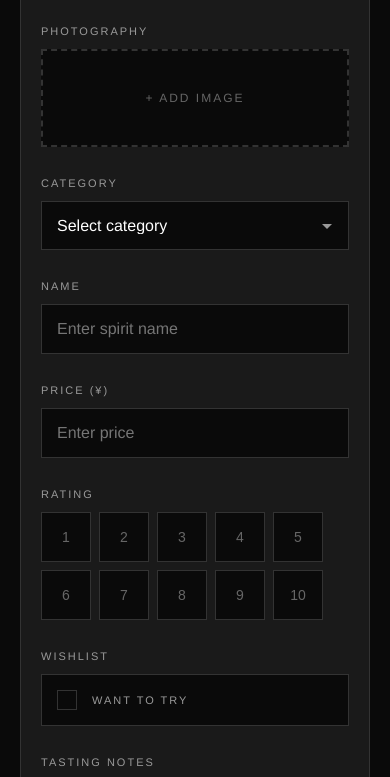
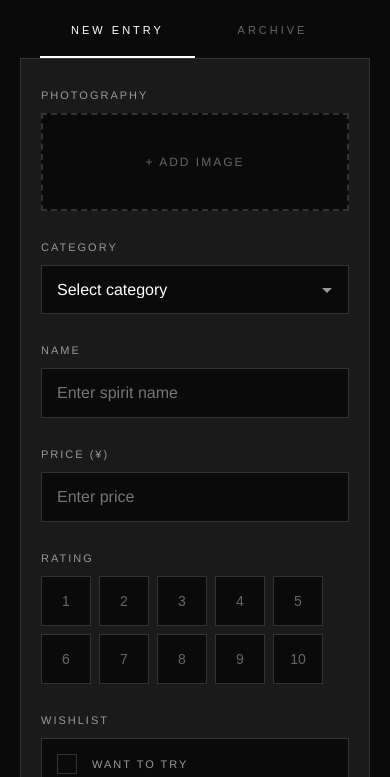
Before and after one commit to penginwhisky-sudo/spirits-journa, a plain HTML site: page index.html in a window 390 px wide. Shown: the part 94-871 px from the top of the page. Drawn offline with Linux system fonts and the light colour scheme.

Commit message:
index.html

```diff
--- a/index.html
+++ b/index.html
@@ -24,18 +24,70 @@
       margin: 0 auto;
       background: #1a1a1a;
       border-radius: 2px;
-      padding: 40px 30px;
       border: 1px solid #333;
     }
 
     h1 {
       color: #fff;
-      margin-bottom: 40px;
+      padding: 40px 30px 30px;
       text-align: center;
       font-size: 32px;
       font-weight: 300;
       letter-spacing: 8px;
       text-transform: uppercase;
+    }
+
+    /* タブナビゲーション */
+    .tab-navigation {
+      display: flex;
+      border-bottom: 1px solid #333;
+      padding: 0 30px;
+    }
+
+    .tab-btn {
+      flex: 1;
+      padding: 20px;
+      background: transparent;
+      border: none;
+      color: #666;
+      font-size: 11px;
+      letter-spacing: 3px;
+      text-transform: uppercase;
+      cursor: pointer;
+      transition: all 0.3s;
+      position: relative;
+      border-bottom: 2px solid transparent;
+    }
+
+    .tab-btn:hover {
+      color: #999;
+    }
+
+    .tab-btn.active {
+      color: #fff;
+      border-bottom-color: #fff;
+    }
+
+    /* タブコンテンツ */
+    .tab-content {
+      display: none;
+      padding: 40px 30px;
+      animation: fadeIn 0.4s ease;
+    }
+
+    .tab-content.active {
+      display: block;
+    }
+
+    @keyframes fadeIn {
+      from {
+        opacity: 0;
+        transform: translateY(10px);
+      }
+      to {
+        opacity: 1;
+        transform: translateY(0);
+      }
     }
 
     .form-group {
@@ -276,10 +328,6 @@
 
     .btn-group .btn {
       flex: 1;
-    }
-
-    .records {
-      margin-top: 60px;
     }
 
     .records-header {
@@ -740,12 +788,25 @@
 
     @media (max-width: 768px) {
       .container {
-        padding: 30px 20px;
+        border: none;
+        background: transparent;
       }
 
       h1 {
         font-size: 24px;
         letter-spacing: 6px;
+        padding: 30px 20px 20px;
+      }
+
+      .tab-navigation {
+        padding: 0 20px;
+      }
+
+      .tab-content {
+        padding: 30px 20px;
+        background: #1a1a1a;
+        border: 1px solid #333;
+        border-top: none;
       }
 
       .records-grid {
@@ -785,6 +846,14 @@
   <div class="container">
     <h1>SPIRITS JOURNAL</h1>
 
+    <!-- タブナビゲーション -->
+    <div class="tab-navigation">
+      <button class="tab-btn active" onclick="switchTab('post')">New Entry</button>
+      <button class="tab-btn" onclick="switchTab('archive')">Archive</button>
+    </div>
+
+    <!-- 投稿タブ -->
+    <div id="postTab" class="tab-content active">
       <form id="recordForm">
         <div class="form-group">
           <label>Photography</label>
@@ -841,11 +910,13 @@
         <button type="submit" class="btn btn-primary">Save Entry</button>
         <button type="button" class="btn btn-secondary" id="clearBtn">Clear</button>
       </form>
+    </div>
 
-    <div class="records">
+    <!-- アーカイブタブ -->
+    <div id="archiveTab" class="tab-content">
       <div class="records-header">
         <div class="records-title-row">
-          <h2>Archive</h2>
+          <h2>Collection</h2>
           <div class="view-toggle">
             <button class="view-btn active" id="listViewBtn" title="List View">☰</button>
             <button class="view-btn" id="gridViewBtn" title="Grid View">⊞</button>
@@ -903,6 +974,26 @@
     let currentRatingFilter = 'all';
     let currentView = 'list';
     let isWishlist = false;
+    let currentTab = 'post';
+
+    // タブ切り替え
+    window.switchTab = (tab) => {
+      currentTab = tab;
+
+      // タブボタンの切り替え
+      document.querySelectorAll('.tab-btn').forEach(btn => btn.classList.remove('active'));
+      event.target.classList.add('active');
+
+      // タブコンテンツの切り替え
+      document.querySelectorAll('.tab-content').forEach(content => content.classList.remove('active'));
+
+      if (tab === 'post') {
+        document.getElementById('postTab').classList.add('active');
+      } else {
+        document.getElementById('archiveTab').classList.add('active');
+        loadRecords();
+      }
+    };
 
     // IndexedDBの初期化
     const initDB = () => {
@@ -914,7 +1005,6 @@
 
       request.onsuccess = (event) => {
         db = event.target.result;
-        loadRecords();
       };
 
       request.onupgradeneeded = (event) => {
@@ -1123,7 +1213,6 @@
       request.onsuccess = () => {
         alert('Entry saved successfully');
         clearForm();
-        loadRecords();
       };
 
       request.onerror = () => {
@@ -1267,7 +1356,6 @@
         const modal = document.getElementById('modal');
         modal.style.display = 'block';
 
-        // アニメーション用に少し遅延
         setTimeout(() => {
           modal.classList.add('show');
         }, 10);
@@ -1281,7 +1369,6 @@
       const modal = document.getElementById('modal');
       modal.classList.remove('show');
 
-      // アニメーション完了後に非表示
       setTimeout(() => {
         modal.style.display = 'none';
         document.body.style.overflow = 'auto';
```
Lines whose indentation alone changed are shown as unchanged.
